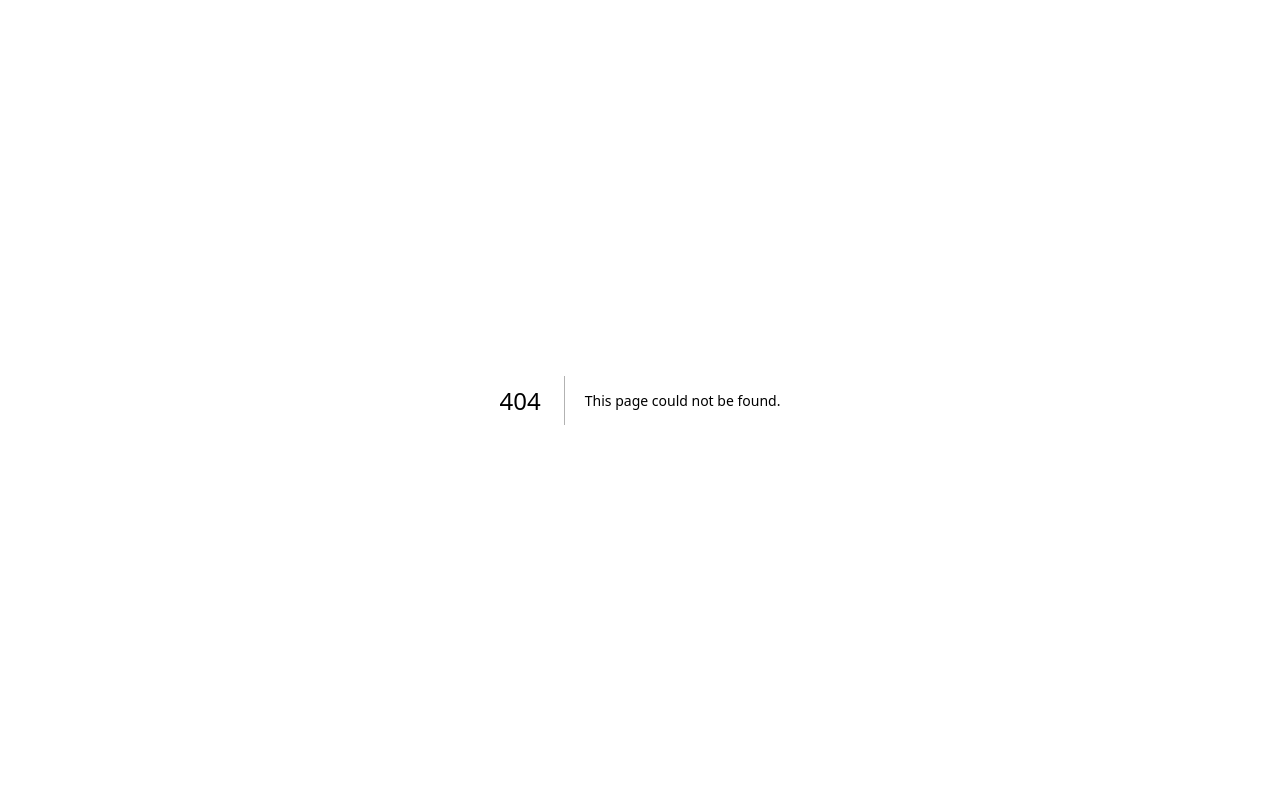
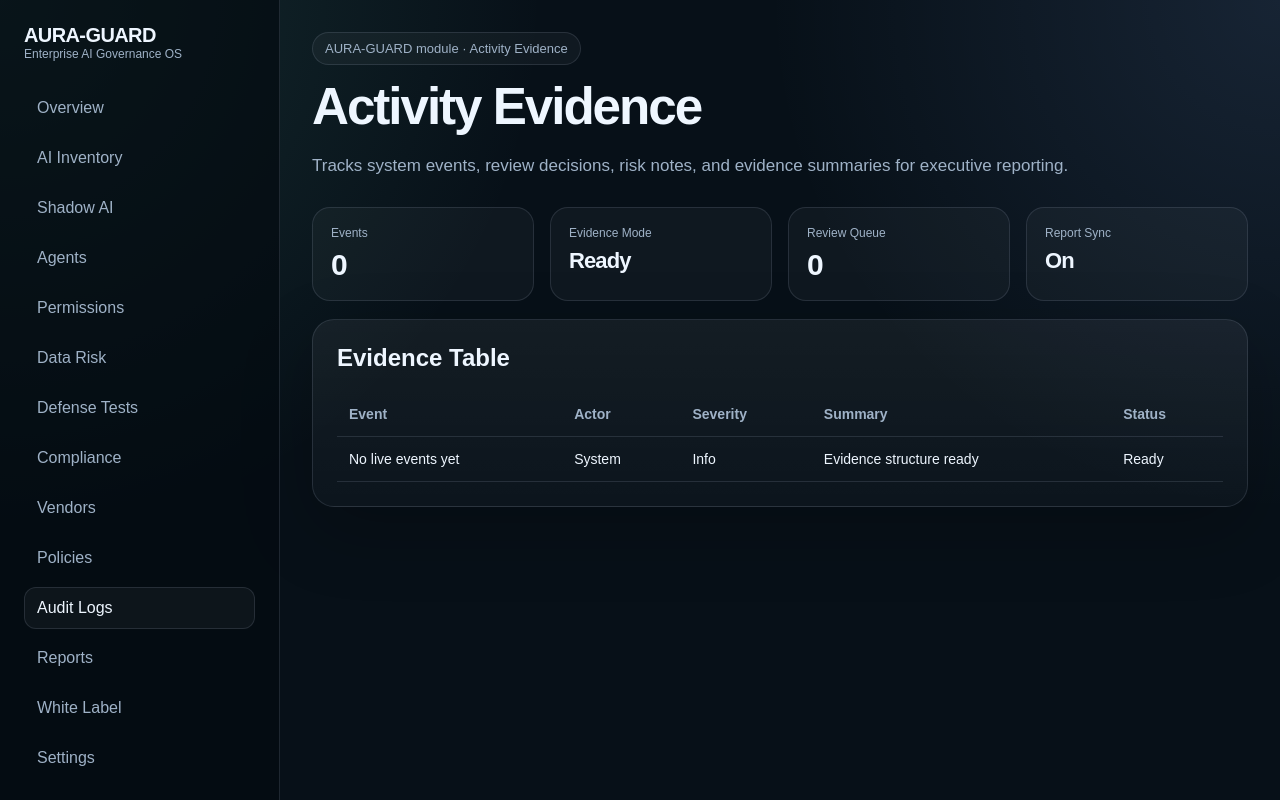
Before and after one commit to bisniskhusus019-hub/aura-guard-enterprise-os, a Next.js app: page /dashboard/audit-logs in a window 1280 px wide. Before the commit this address had no page. Built offline with nearby package versions, Linux system fonts and the light colour scheme.

Commit message:
Add activity evidence dashboard page

```diff
--- /dev/null
+++ b/app/dashboard/audit-logs/page.tsx
@@ -0,0 +1,26 @@
+import { DashboardShell } from "@/components/dashboard-shell";
+
+export default function ActivityEvidencePage() {
+  return (
+    <DashboardShell activeHref="/dashboard/audit-logs">
+      <div>
+        <div className="badge">AURA-GUARD module · Activity Evidence</div>
+        <h1 className="section-title" style={{ marginTop: 16 }}>Activity Evidence</h1>
+        <p className="section-copy">Tracks system events, review decisions, risk notes, and evidence summaries for executive reporting.</p>
+        <div className="metric-grid" style={{ marginTop: 26, marginBottom: 18 }}>
+          <div className="metric-card"><div className="metric-label">Events</div><div className="metric-value">0</div></div>
+          <div className="metric-card"><div className="metric-label">Evidence Mode</div><div className="metric-value" style={{ fontSize: 22 }}>Ready</div></div>
+          <div className="metric-card"><div className="metric-label">Review Queue</div><div className="metric-value">0</div></div>
+          <div className="metric-card"><div className="metric-label">Report Sync</div><div className="metric-value" style={{ fontSize: 22 }}>On</div></div>
+        </div>
+        <div className="card" style={{ padding: 24 }}>
+          <h2 style={{ marginTop: 0 }}>Evidence Table</h2>
+          <table>
+            <thead><tr><th>Event</th><th>Actor</th><th>Severity</th><th>Summary</th><th>Status</th></tr></thead>
+            <tbody><tr><td>No live events yet</td><td>System</td><td>Info</td><td>Evidence structure ready</td><td>Ready</td></tr></tbody>
+          </table>
+        </div>
+      </div>
+    </DashboardShell>
+  );
+}
```
